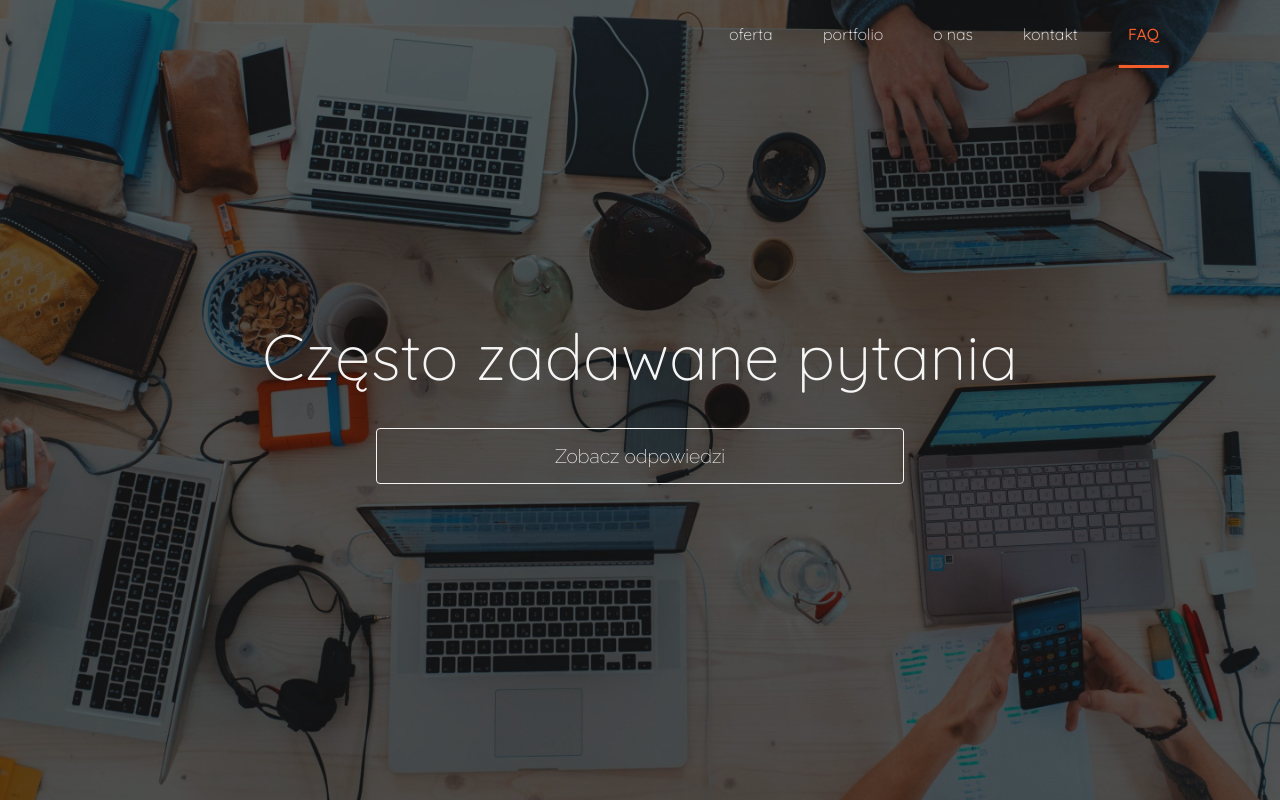
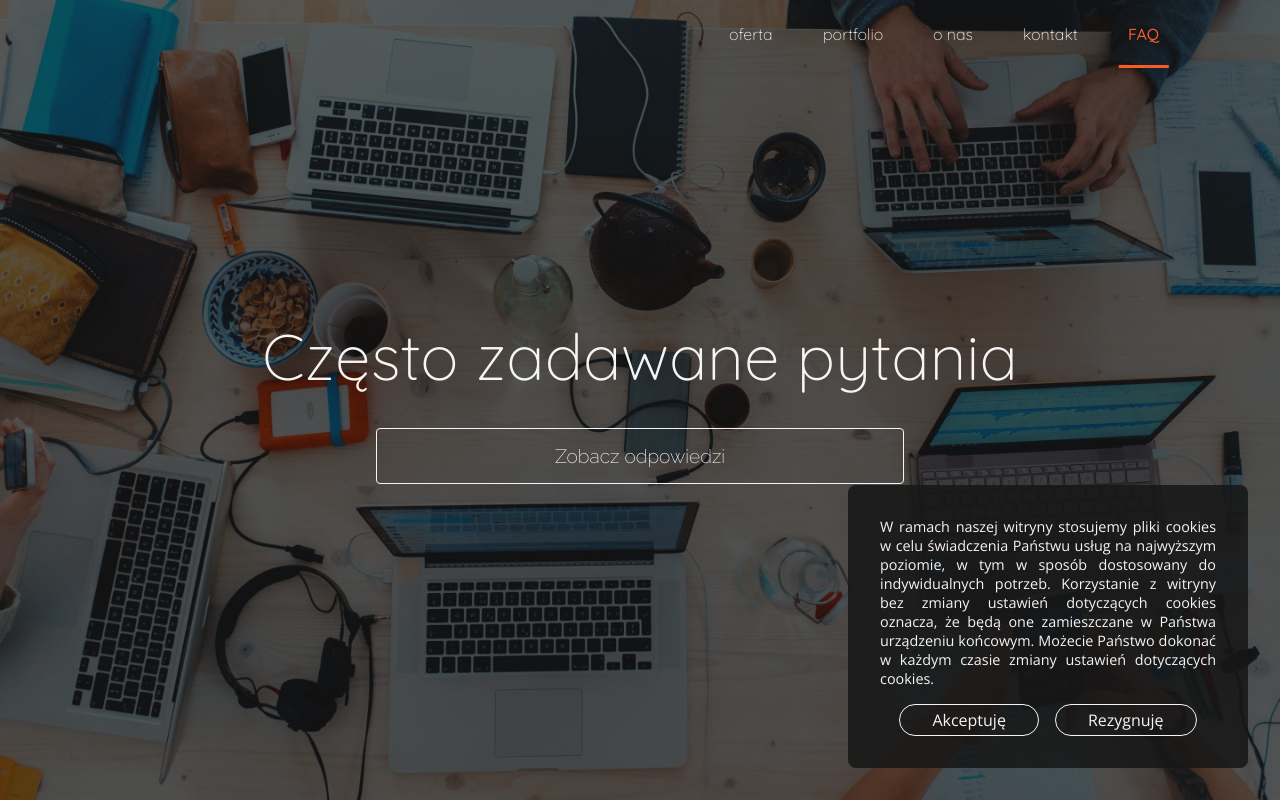
Before and after one commit to kgolec93/digital.arch.2020, a React (Create React App) app: page /faq in a window 1280 px wide. Shown: the top 802 px of the page. Built offline with nearby package versions, Linux system fonts and the light colour scheme.

Commit message:
Cookies info window added

```diff
--- a/src/App.js
+++ b/src/App.js
@@ -9,6 +9,8 @@ import { FAQ } from './components/Pages/FAQ/FAQ';
 import Offer from './components/Pages/Offer/Offer';
 import Portfolio from './components/Pages/Portfolio/Portfolio';
 import { Helmet } from 'react-helmet'
+import { CSSTransition } from 'react-transition-group'
+import Cookies from './components/Elements/Cookies/Cookies'
 
 export const Footer = (props) => {
   return (
@@ -55,9 +57,34 @@ const Page404 = () => {
 }
 
 export class App extends Component {
+
+  constructor() {
+    super();
+    this.state = {
+      cookiesAccepted: null
+    }
+  }
+
   componentDidMount() {
-    console.log('website developed by WEBBLE')
+    console.log('website developed by WEBBLE');
+    const cookiesAccepted = localStorage.getItem('digitalarch-cookiesAccepted');
+    const currentDate = Date.now();
+
+    if (cookiesAccepted) {
+      if (currentDate - cookiesAccepted < 604800000) {
+        this.setState({ cookiesAccepted: true });
+      }
+    }
+    else {
+      this.setState({ cookiesAccepted: false })
+    }
   }
+
+  acceptCookies = () => {
+    this.setState({ cookiesAccepted: true });
+    localStorage.setItem("digitalarch-cookiesAccepted", Date.now());
+  }
+
   render() {
     return (
       <div className='App'>
@@ -86,8 +113,16 @@ export class App extends Component {
               <Page404 />
             </Route>
           </Switch>
-
         </main>
+        <CSSTransition
+          in={this.state.cookiesAccepted === false}
+          timeout={300}
+          classNames="cookies"
+          unmountOnExit>
+          <Cookies
+            acceptCookies={this.acceptCookies}
+          />
+        </CSSTransition>
         <Footer />
       </div>
     )
--- /dev/null
+++ b/src/components/Elements/Cookies/Cookies.js
@@ -0,0 +1,27 @@
+
+import React from 'react'
+import './Cookies.scss'
+
+export const Cookies = (props) => {
+    return (
+        <div className='cookiesNotificationContainer'>
+            <p>
+            W ramach naszej witryny stosujemy pliki cookies w celu świadczenia Państwu usług na najwyższym poziomie, w tym w sposób dostosowany do indywidualnych potrzeb. Korzystanie z witryny bez zmiany ustawień dotyczących cookies oznacza, że będą one zamieszczane w Państwa urządzeniu końcowym. Możecie Państwo dokonać w każdym czasie zmiany ustawień dotyczących cookies.
+            </p>
+            <div className="buttonsWrapper">
+                <div
+                    className="button"
+                    onClick={props.acceptCookies}
+                >
+                    Akceptuję
+                </div>
+                <a href='https://google.pl' className="button">
+                    Rezygnuję
+                </a>
+            </div>
+
+        </div>
+    )
+}
+
+export default Cookies
--- /dev/null
+++ b/src/components/Elements/Cookies/Cookies.scss
@@ -0,0 +1,58 @@
+.cookiesNotificationContainer {
+    position: fixed;
+    bottom: 32px;
+    right: 32px;
+    width: 100%;
+    // height: 300px;
+    background-color: #181818de;
+    color: #f5f5f5;
+    font-weight: 100;
+    z-index: 300;
+    padding: 32px;
+    width: 400px;
+    border-radius: 8px;
+    display: flex;
+    flex-direction: column;
+    align-items: center;
+    justify-content: center;
+    p {
+        font-size: 0.9rem;
+        font-weight: 100;
+        text-align: justify;
+    }
+    .buttonsWrapper {
+        display: flex;
+        flex-wrap: wrap;
+        margin-top: 16px;
+        .button {
+            padding: 4px 32px;
+            border: 1px solid #f5f5f5;
+            border-radius: 100px;
+            background-color: #5a9fd400;
+            margin: 0px 8px;
+            transition-property: border, background-color;
+            transition-duration: 0.2s, 0.2s;
+            transition-timing-function: ease-in-out;
+            &:hover {
+                cursor: pointer;
+                background-color: #5a9fd4;
+                border: 1px solid #f5f5f500;
+            }
+        }
+    }
+}
+
+.cookies-enter {
+    opacity: 0;
+  }
+  .cookies-enter-active {
+    opacity: 1;
+    transition: opacity 200ms;
+  }
+  .cookies-exit {
+    opacity: 1;
+  }
+  .cookies-exit-active {
+    opacity: 0;
+    transition: opacity 200ms;
+  }
```
Also changed, not shown: 1 other file (tests, documents, lock files or other folders).
